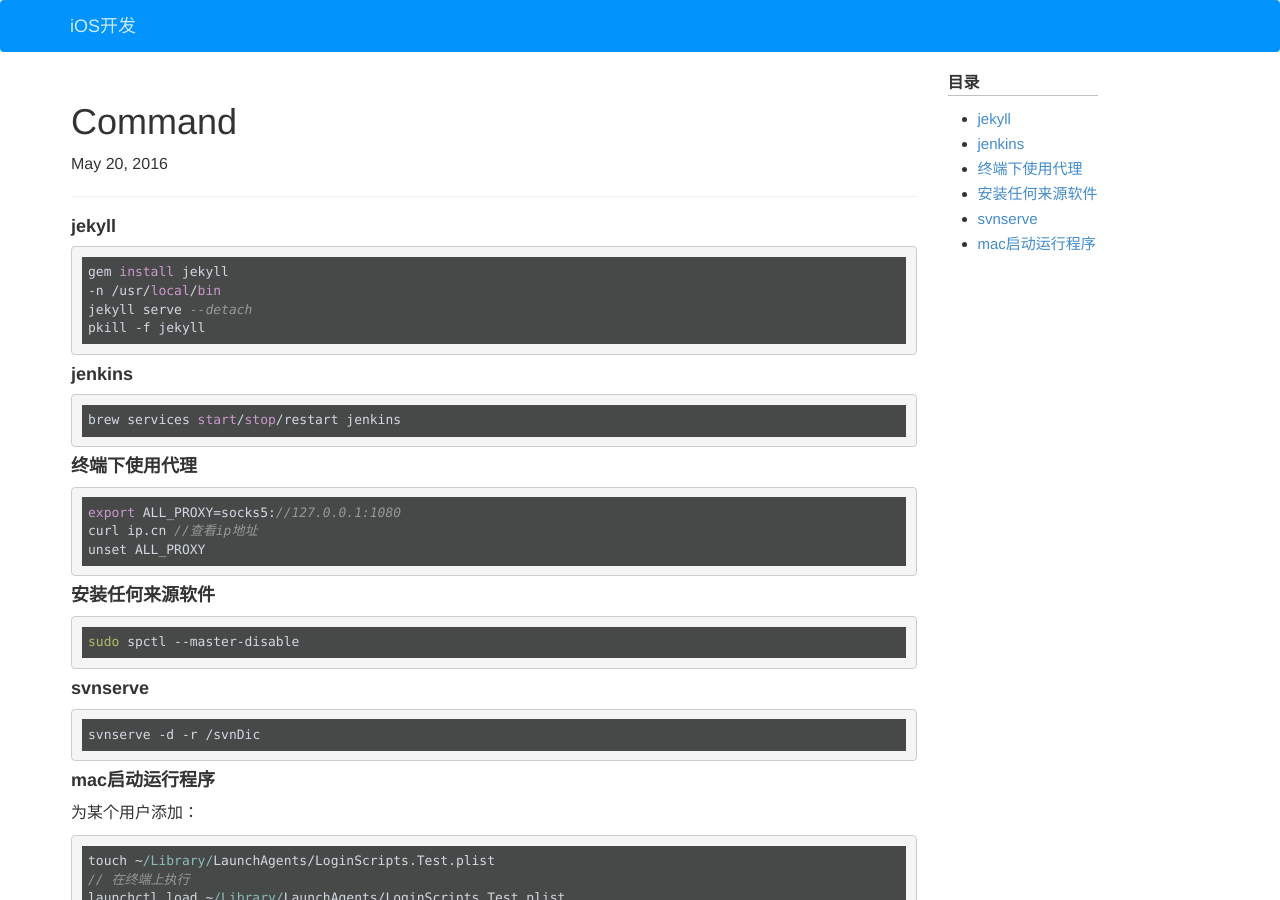
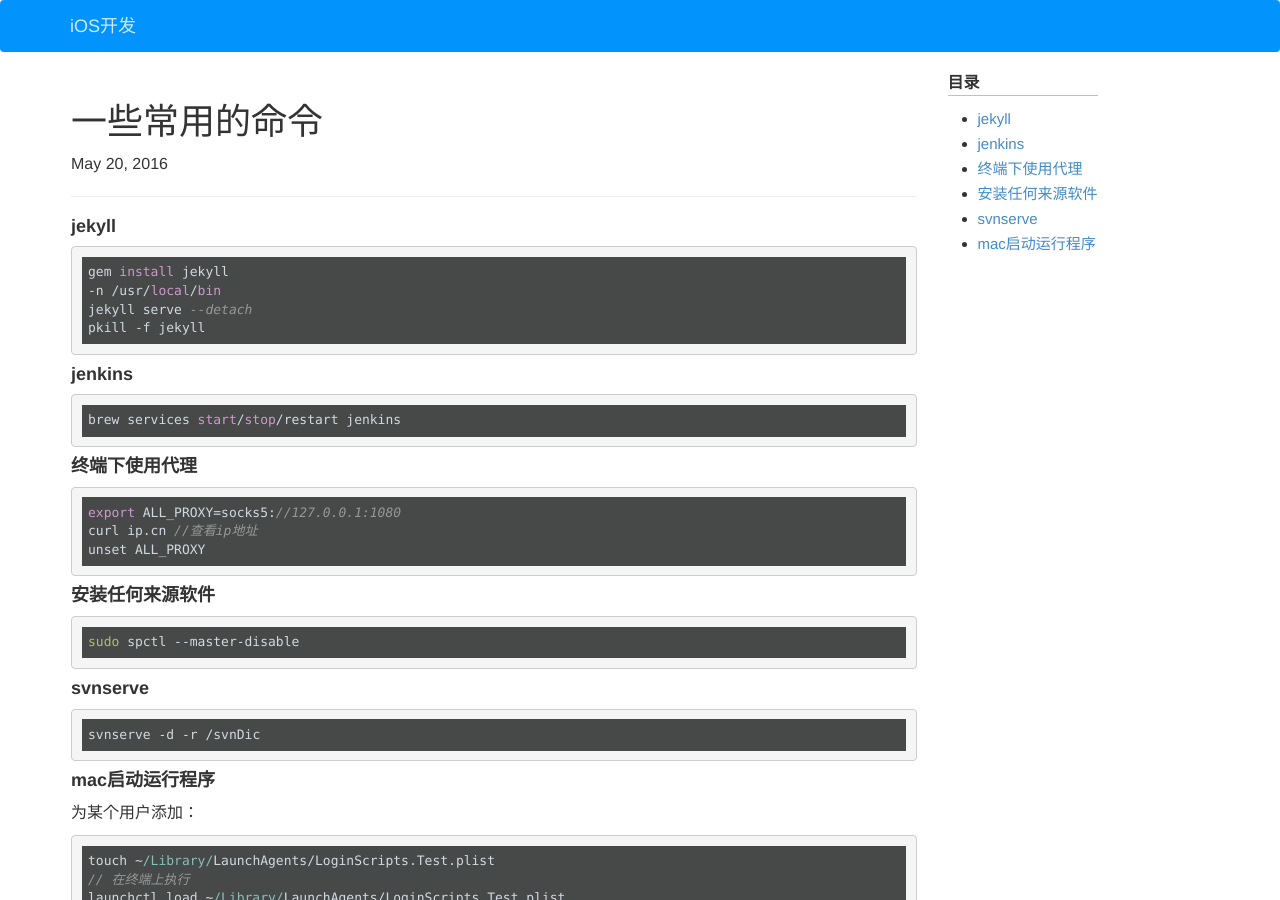
Before and after one commit to wigl/wigl.github.io, a Jekyll site: the page built from _posts/2016-05-20-some_command.md, in a window 1280 px wide and 900 px high. Built offline with Jekyll 4.4.1, drawn with Linux system fonts in a browser that asks for light colours.

Commit message:
小bug修改

```diff
--- a/_posts/2016-05-20-some_command.md
+++ b/_posts/2016-05-20-some_command.md
@@ -1,6 +1,6 @@
 ---
 layout: post
-title:  "Command"
+title:  "一些常用的命令"
 date:   2016-05-20 00:00:00
 categories: Tools
 excerpt:
```
Also changed, not shown: _posts/2014-08-26-UI_Foun.md (+1 -0 lines).
